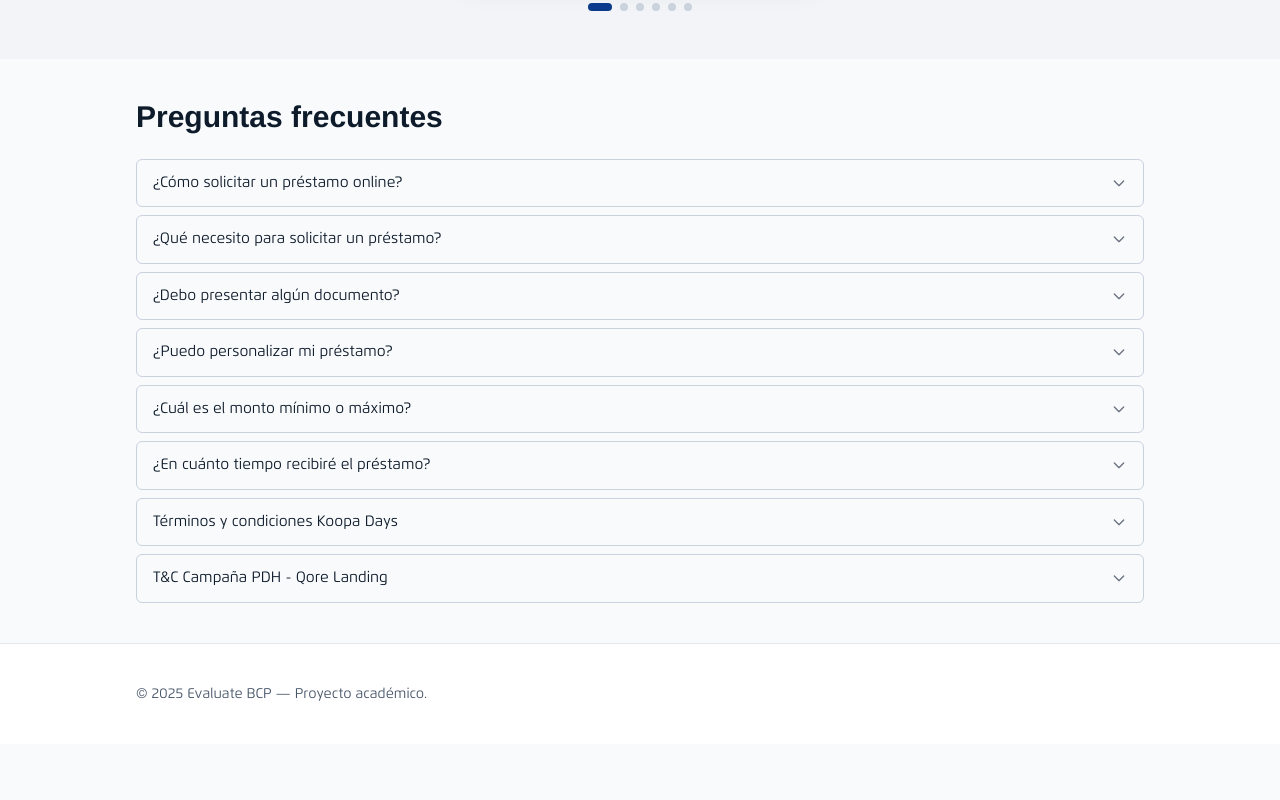
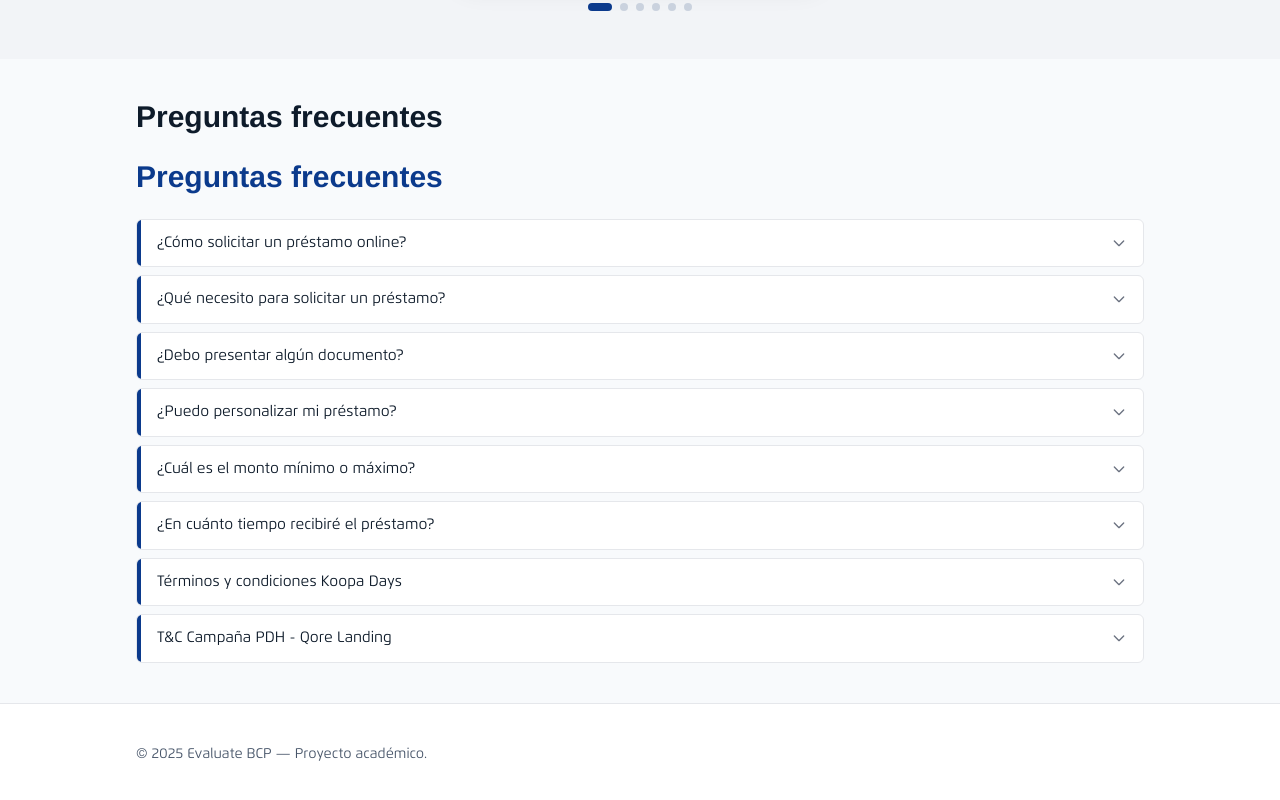
Before and after one commit to bcpevaluate-collab/evaluate-bcp, a Next.js app: page / in a window 1280 px wide. Shown: the part 2051-2851 px from the top of the page. Before the commit the page ends 2795 px from the top, so only its background shows below. Built offline with nearby package versions, Linux system fonts and the light colour scheme; a web font is replaced by a local one.

Commit message:
feat: hero con ilustración derecha + onda; form debajo como BCP

```diff
--- a/components/FAQ.tsx
+++ b/components/FAQ.tsx
@@ -18,21 +18,27 @@ export default function FAQ() {
 
   return (
     <div className="space-y-2">
+      <h2 className="text-2xl md:text-3xl font-bold mb-6 text-[#0B3A8C]">
+        Preguntas frecuentes
+      </h2>
+
       {faqs.map((item, i) => {
         const isOpen = open === i;
         return (
           <div
             key={i}
-            className={`border rounded-md overflow-hidden transition
-                       ${isOpen ? "border-[#0B3A8C]" : "border-[#CAD2DE]"}`}
+            className={`flex flex-col border rounded-md overflow-hidden transition bg-white`}
           >
             <button
-              className="w-full flex justify-between items-center px-4 py-3 text-left text-[15px] font-medium text-[#0E1B2A]"
+              className={`w-full flex justify-between items-center px-4 py-3 text-left text-[15px] font-medium
+                border-l-4 ${
+                  isOpen
+                    ? "border-l-[#0B3A8C] text-[#0B3A8C]"
+                    : "border-l-[#0B3A8C] text-[#0E1B2A]"
+                }`}
               onClick={() => setOpen(isOpen ? null : i)}
             >
-              <span className={`${isOpen ? "text-[#0B3A8C]" : ""}`}>
-                {item.q}
-              </span>
+              <span>{item.q}</span>
               <svg
                 className={`w-4 h-4 transform transition-transform ${
                   isOpen ? "rotate-180 text-[#0B3A8C]" : "text-gray-500"
```
